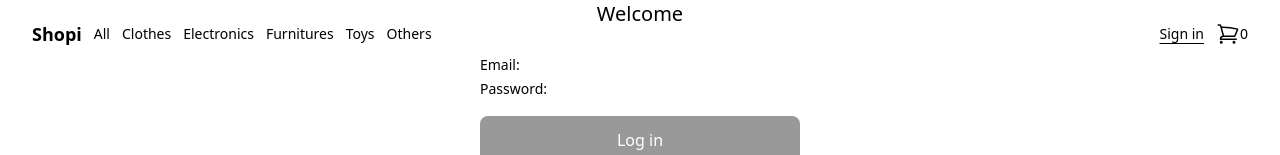
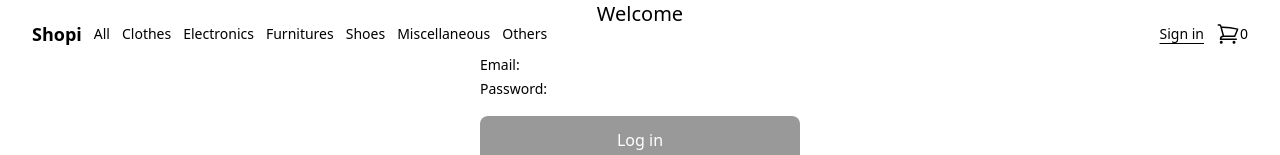
Before and after one commit to Mono-A3/e-commerce-shopi, a React (Vite) app: page /sign-in in a window 1280 px wide. Shown: the top 155 px of the page. Built offline with nearby package versions, Linux system fonts and the light colour scheme; no server answers.

Commit message:
[ADD] Modificar rutas para que no deje nada de la app a un usuario que no este sign-in

```diff
--- a/src/Components/Navbar/index.jsx
+++ b/src/Components/Navbar/index.jsx
@@ -111,11 +111,20 @@ const Navbar = () => {
         </li>
         <li>
           <NavLink
-            to='/toys'
-            onClick={() => context.setSearchByCategory('toys')}
+            to='/shoes'
+            onClick={() => context.setSearchByCategory('shoes')}
             className={({ isActive }) => (isActive ? activeStyle : undefined)}
           >
-            Toys
+            Shoes
+          </NavLink>
+        </li>
+        <li>
+          <NavLink
+            to='/miscellaneous'
+            onClick={() => context.setSearchByCategory('miscellaneous')}
+            className={({ isActive }) => (isActive ? activeStyle : undefined)}
+          >
+            Miscellaneous
           </NavLink>
         </li>
         <li>
--- a/src/Pages/App/index.jsx
+++ b/src/Pages/App/index.jsx
@@ -1,5 +1,6 @@
-import { useRoutes, BrowserRouter } from 'react-router-dom';
-import ShoppingCartProvider from '../../Context';
+import { useContext } from 'react';
+import { useRoutes, BrowserRouter, Navigate } from 'react-router-dom';
+import { ShoppingCartProvider, initializeLocalStorage, ShoppingCartContext } from '../../Context';
 import Home from '../Home';
 import MyAccount from '../MyAccount';
 import MyOrder from '../MyOrder';
@@ -12,13 +13,39 @@ import CheckoutSideMenu from '../../Components/CheckoutSideMenu';
 import './App.css';
 
 const AppRoutes = () => {
+  const context = useContext(ShoppingCartContext);
+
+  // Account
+  const account = localStorage.getItem('account');
+  const parsedAccount = JSON.parse(account);
+
+  // Sign Out
+  const signOut = localStorage.getItem('sign-out');
+  const parsedSignOut = JSON.parse(signOut);
+
+  // Has an account
+  const noAccountInLocalStorage = parsedAccount ? Object.keys(parsedAccount).length === 0 : true;
+  const noAccountInLocalState = Object.keys(context.account).length === 0;
+  const hasUserAnAccount = !noAccountInLocalStorage || !noAccountInLocalState;
+  const isUserSignOut = context.signOut || parsedSignOut;
+
   let routes = useRoutes([
-    { path: '/', element: <Home /> },
-    { path: '/clothes', element: <Home /> },
-    { path: '/electronics', element: <Home /> },
-    { path: '/furnitures', element: <Home /> },
-    { path: '/shoes', element: <Home /> },
-    { path: '/miscellaneous', element: <Home /> },
+    { path: '/', element: hasUserAnAccount && !isUserSignOut ? <Home /> : <Navigate replace to={'/sign-in'} /> },
+    { path: '/clothes', element: hasUserAnAccount && !isUserSignOut ? <Home /> : <Navigate replace to={'/sign-in'} /> },
+    {
+      path: '/electronics',
+      element: hasUserAnAccount && !isUserSignOut ? <Home /> : <Navigate replace to={'/sign-in'} />,
+    },
+    {
+      path: '/furnitures',
+      element: hasUserAnAccount && !isUserSignOut ? <Home /> : <Navigate replace to={'/sign-in'} />,
+    },
+    { path: '/shoes', element: hasUserAnAccount && !isUserSignOut ? <Home /> : <Navigate replace to={'/sign-in'} /> },
+    { path: '/others', element: hasUserAnAccount && !isUserSignOut ? <Home /> : <Navigate replace to={'/sign-in'} /> },
+    {
+      path: '/miscellaneous',
+      element: hasUserAnAccount && !isUserSignOut ? <Home /> : <Navigate replace to={'/sign-in'} />,
+    },
     { path: '/my-account', element: <MyAccount /> },
     { path: '/my-order', element: <MyOrder /> },
     { path: '/my-orders', element: <MyOrders /> },
@@ -32,6 +59,8 @@ const AppRoutes = () => {
 };
 
 const App = () => {
+  initializeLocalStorage();
+
   return (
     <ShoppingCartProvider>
       <BrowserRouter>
```
